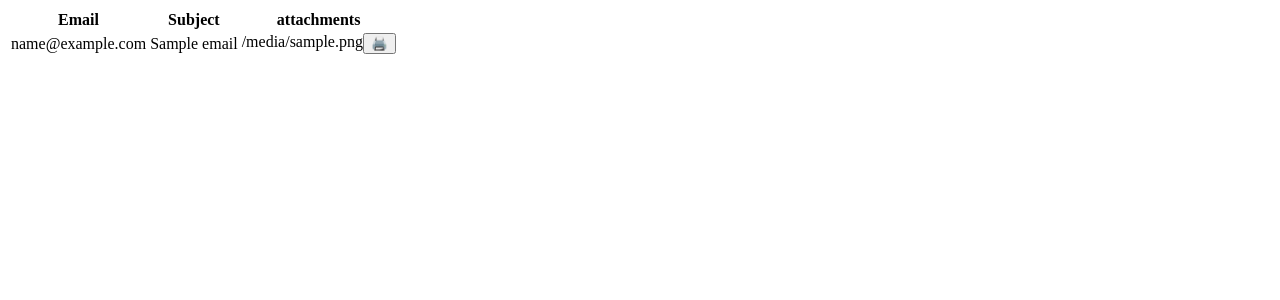
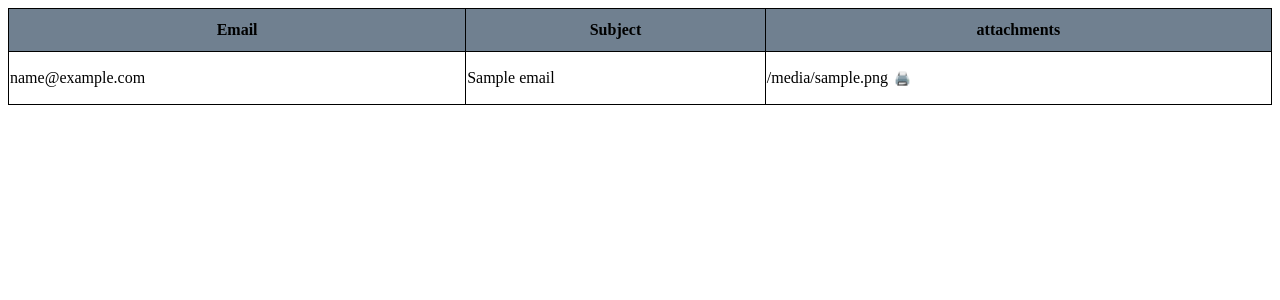
Before and after one commit to fsr/print-Interface, a Flask app: template templates/index.html in a window 1280 px wide. Shown: the top 300 px of the page. Run offline with Flask 3, Linux system fonts and the light colour scheme; the template is opened without the code that fills it: most values are stand-ins (such as "Sample title", 1, 10 or a date in 2020); parts of the project's set-up code (start-up, migrations or seed data) failed here and were passed over.

Commit message:
added some styling and cleaning

```diff
--- a/app.py
+++ b/app.py
@@ -1,6 +1,6 @@
 import subprocess
 import os
-from flask import Flask, render_template, request, redirect
+from flask import Flask, render_template, request, redirect, url_for
 from markupsafe import escape
 from emailObject import Email
 from email_service import EmailService
@@ -35,5 +35,5 @@ def print_pdf(filename):
 
 
 if __name__ == '__main__':
-
+    url_for('static', filename='style.css')
     app.run()
--- /dev/null
+++ b/static/style.css
@@ -0,0 +1,21 @@
+table, th, td{
+    border: 1px solid;
+    border-collapse: collapse;
+}
+
+table {
+    width: 100%;
+}
+
+td {
+    height: 50px;
+}
+th {
+    background: slategrey;
+    height: 40px;
+}
+button{
+    background: none;
+    box-shadow: none;
+    border: none;
+}
--- a/templates/index.html
+++ b/templates/index.html
@@ -3,6 +3,7 @@
 <head>
     <meta charset="UTF-8">
     <title>Title</title>
+    <link rel="stylesheet" href="/static/style.css">
 </head>
 <body>
 {% if listOfEmails %}
```
Also changed, not shown: email_service.py (+7 -1 lines).
